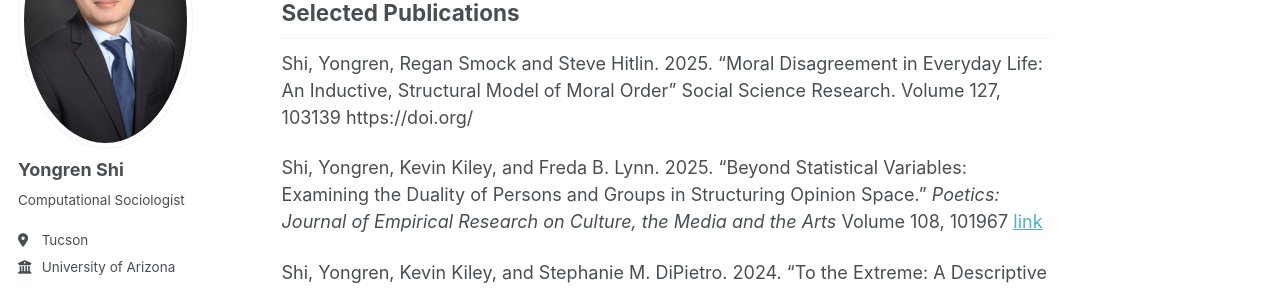
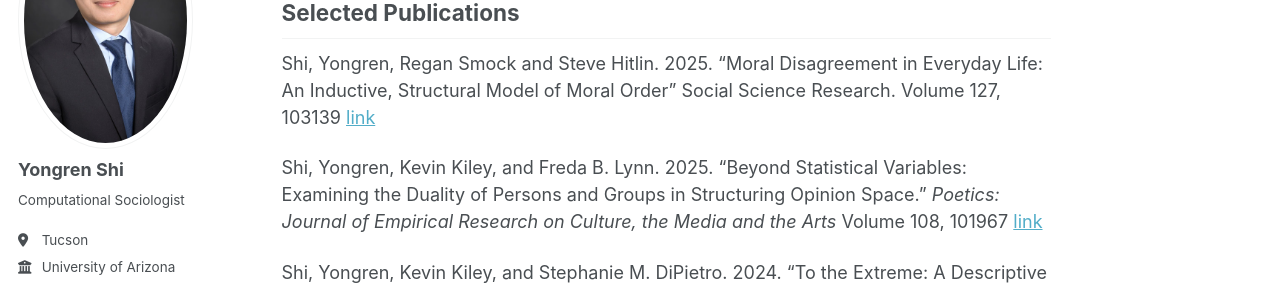
Before and after one commit to YongrenShi/YongrenShi, a Jekyll site: the page built from _pages/about.md, in a window 1280 px wide and 900 px high, scrolled down 536 px. Shown: the part 207-495 px from the top of the window. Built offline with Jekyll 4.4.1, drawn with Linux system fonts in a browser that asks for light colours; some web fonts are replaced; a script that is not in the unit is left out.

Commit message:
Update about.md

```diff
--- a/_pages/about.md
+++ b/_pages/about.md
@@ -18,7 +18,7 @@ If you’re considering doctoral studies at the University of Arizona or a resea
 
 Selected Publications
 ------
-Shi, Yongren, Regan Smock and Steve Hitlin. 2025. “Moral Disagreement in Everyday Life: An Inductive, Structural Model of Moral Order” Social Science Research. Volume 127, 103139 https://doi.org/
+Shi, Yongren, Regan Smock and Steve Hitlin. 2025. “Moral Disagreement in Everyday Life: An Inductive, Structural Model of Moral Order” Social Science Research. Volume 127, 103139 [link](https://www.sciencedirect.com/science/article/abs/pii/S0049089X24001613)
 
 Shi, Yongren, Kevin Kiley, and Freda B. Lynn. 2025. “Beyond Statistical Variables: Examining the Duality of Persons and Groups in Structuring Opinion Space.” *Poetics: Journal of Empirical Research on Culture, the Media and the Arts* Volume 108, 101967 [link](https://doi.org/10.1177/23780231241272681)
 
```
